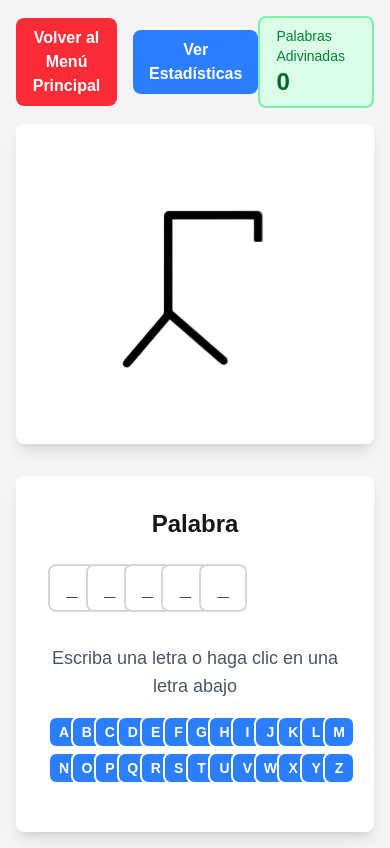
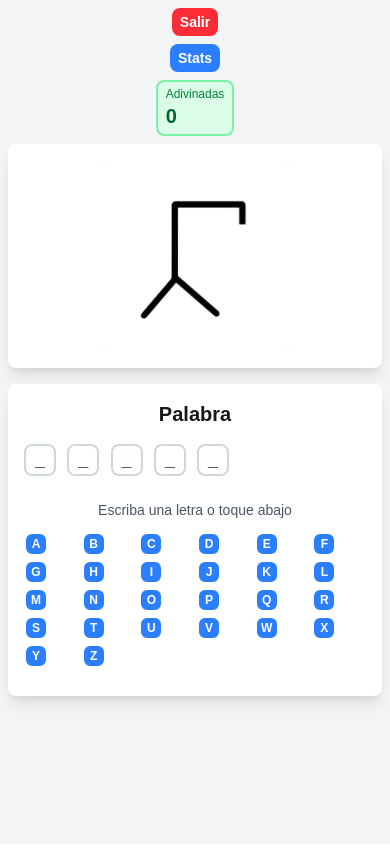
Before and after one commit to JuanLoaiza007/ahorcado-jam, a Next.js app: page /juego in a window 390 px wide. Built offline with nearby package versions, Linux system fonts and the light colour scheme.

Commit message:
feat: improve responsive on portrait devices

```diff
--- a/app/juego/page.jsx
+++ b/app/juego/page.jsx
@@ -93,15 +93,16 @@ export default function Juego() {
   }, [gameState]);
 
   return (
-    <div className="min-h-screen bg-gray-100 p-4">
+    <div className="min-h-screen bg-gray-100 p-2 sm:p-4">
       {/* Barra superior con botones y contador */}
-      <div className="max-w-6xl mx-auto mb-4 flex justify-between items-center">
-        <div className="flex items-center space-x-4">
+      <div className="max-w-6xl mx-auto mb-2 sm:mb-4 flex flex-col sm:flex-row justify-between items-center gap-2">
+        <div className="flex flex-col sm:flex-row items-center space-y-2 sm:space-y-0 sm:space-x-4">
           <button
             onClick={() => setShowExitModal(true)}
-            className="bg-red-500 hover:bg-red-700 text-white font-bold py-2 px-4 rounded-lg transition duration-300"
+            className="bg-red-500 hover:bg-red-700 text-white font-bold py-1 px-2 sm:py-2 sm:px-4 rounded-lg transition duration-300 text-sm sm:text-base"
           >
-            Volver al Menú Principal
+            <span className="sm:hidden">Salir</span>
+            <span className="hidden sm:inline">Volver al Menú Principal</span>
           </button>
 
           {/* Botón para ver estadísticas */}
@@ -113,22 +114,24 @@ export default function Juego() {
                 )}`
               );
             }}
-            className="bg-blue-500 hover:bg-blue-700 text-white font-bold py-2 px-4 rounded-lg transition duration-300"
+            className="bg-blue-500 hover:bg-blue-700 text-white font-bold py-1 px-2 sm:py-2 sm:px-4 rounded-lg transition duration-300 text-sm sm:text-base"
           >
-            Ver Estadísticas
+            <span className="sm:hidden">Stats</span>
+            <span className="hidden sm:inline">Ver Estadísticas</span>
           </button>
         </div>
 
         {/* Contador de palabras adivinadas */}
         <div
-          className="bg-green-100 border-2 border-green-300 rounded-lg px-4 py-2"
+          className="bg-green-100 border-2 border-green-300 rounded-lg px-2 sm:px-4 py-1 sm:py-2"
           suppressHydrationWarning
         >
-          <div className="text-sm text-green-700 font-medium">
-            Palabras Adivinadas
+          <div className="text-xs sm:text-sm text-green-700 font-medium">
+            <span className="sm:hidden">Adivinadas</span>
+            <span className="hidden sm:inline">Palabras Adivinadas</span>
           </div>
           <div
-            className="text-2xl font-bold text-green-800"
+            className="text-xl sm:text-2xl font-bold text-green-800"
             suppressHydrationWarning
           >
             {wordsGuessed}
@@ -137,10 +140,10 @@ export default function Juego() {
       </div>
 
       <div className="max-w-6xl mx-auto">
-        <div className="grid grid-cols-1 md:grid-cols-2 gap-8">
+        <div className="grid grid-cols-1 md:grid-cols-2 gap-4 sm:gap-8">
           {/* Izquierda: Espacio para imagen del ahorcado */}
-          <div className="flex items-center justify-center bg-white rounded-lg shadow-lg p-8">
-            <div className="w-64 h-64 bg-gray-200 rounded-lg flex items-center justify-center overflow-hidden">
+          <div className="flex items-center justify-center bg-white rounded-lg shadow-lg p-4 sm:p-8">
+            <div className="w-48 h-48 sm:w-64 sm:h-64 bg-gray-200 rounded-lg flex items-center justify-center overflow-hidden">
               <img
                 src={SPRITE_MONIGOTE[gameState.wrongGuesses]}
                 alt={`Estado del ahorcado: ${gameState.wrongGuesses}`}
@@ -151,10 +154,12 @@ export default function Juego() {
           </div>
 
           {/* Derecha: Cuadros para letras */}
-          <div className="bg-white rounded-lg shadow-lg p-8">
-            <h2 className="text-2xl font-bold mb-6 text-center">Palabra</h2>
+          <div className="bg-white rounded-lg shadow-lg p-4 sm:p-8">
+            <h2 className="text-xl sm:text-2xl font-bold mb-4 sm:mb-6 text-center">
+              Palabra
+            </h2>
             <div
-              className={`grid gap-2 mb-8 ${
+              className={`grid gap-1 sm:gap-2 mb-6 sm:mb-8 ${
                 gameState.word.length > 8 ? "grid-cols-10" : "grid-cols-8"
               }`}
               suppressHydrationWarning
@@ -162,7 +167,7 @@ export default function Juego() {
               {gameState.revealed.map((letter, i) => (
                 <div
                   key={i}
-                  className="w-12 h-12 border-2 border-gray-300 rounded-lg flex items-center justify-center text-xl font-bold bg-white"
+                  className="w-8 h-8 sm:w-12 sm:h-12 border-2 border-gray-300 rounded-lg flex items-center justify-center text-lg sm:text-xl font-bold bg-white"
                   suppressHydrationWarning
                 >
                   {letter}
@@ -171,15 +176,20 @@ export default function Juego() {
             </div>
 
             {/* Texto "Escriba una letra o haga clic en una letra abajo" */}
-            <div className="text-center mb-4">
-              <p className="text-lg text-gray-600">
-                Escriba una letra o haga clic en una letra abajo
+            <div className="text-center mb-3 sm:mb-4">
+              <p className="text-sm sm:text-lg text-gray-600">
+                <span className="sm:hidden">
+                  Escriba una letra o toque abajo
+                </span>
+                <span className="hidden sm:inline">
+                  Escriba una letra o haga clic en una letra abajo
+                </span>
               </p>
             </div>
 
             {/* Botones para letras A-Z */}
             <div
-              className="grid grid-cols-13 gap-1 mb-4"
+              className="grid grid-cols-6 sm:grid-cols-9 md:grid-cols-13 gap-1 mb-3 sm:mb-4"
               suppressHydrationWarning
             >
               {ALPHABET.map((letter) => (
@@ -187,7 +197,7 @@ export default function Juego() {
                   key={letter}
                   onClick={() => handleKeyPress(letter)}
                   disabled={gameState.guessedLetters.has(letter)}
-                  className={`w-8 h-8 border-2 rounded-lg flex items-center justify-center text-sm font-bold transition duration-300 ${
+                  className={`w-6 h-6 sm:w-8 sm:h-8 border-2 rounded-lg flex items-center justify-center text-xs sm:text-sm font-bold transition duration-300 ${
                     gameState.guessedLetters.has(letter)
                       ? "bg-gray-400 text-gray-600 cursor-not-allowed"
                       : "bg-blue-500 hover:bg-blue-700 text-white cursor-pointer"
@@ -204,26 +214,26 @@ export default function Juego() {
 
       {/* Modal de confirmación de salida */}
       {showExitModal && (
-        <div className="fixed inset-0 bg-black bg-opacity-50 flex items-center justify-center z-50">
-          <div className="bg-white rounded-lg p-8 max-w-md mx-4 shadow-xl">
-            <h2 className="text-2xl font-bold text-gray-800 mb-4">
+        <div className="fixed inset-0 bg-black bg-opacity-50 flex items-center justify-center z-50 p-4">
+          <div className="bg-white rounded-lg p-4 sm:p-8 max-w-md w-full shadow-xl">
+            <h2 className="text-lg sm:text-2xl font-bold text-gray-800 mb-3 sm:mb-4">
               ¿Salir del juego?
             </h2>
-            <p className="text-gray-600 mb-6">
+            <p className="text-sm sm:text-base text-gray-600 mb-4 sm:mb-6">
               Si sales ahora, perderás tu progreso actual y las estadísticas no
               se guardarán. ¿Estás seguro de que quieres volver al menú
               principal?
             </p>
-            <div className="flex space-x-4">
+            <div className="flex space-x-3 sm:space-x-4">
               <button
                 onClick={() => setShowExitModal(false)}
-                className="flex-1 bg-gray-500 hover:bg-gray-700 text-white font-bold py-2 px-4 rounded-lg transition duration-300"
+                className="flex-1 bg-gray-500 hover:bg-gray-700 text-white font-bold py-2 px-3 sm:px-4 rounded-lg transition duration-300 text-sm sm:text-base"
               >
                 Cancelar
               </button>
               <button
                 onClick={() => router.push("/")}
-                className="flex-1 bg-red-500 hover:bg-red-700 text-white font-bold py-2 px-4 rounded-lg transition duration-300"
+                className="flex-1 bg-red-500 hover:bg-red-700 text-white font-bold py-2 px-3 sm:px-4 rounded-lg transition duration-300 text-sm sm:text-base"
               >
                 Salir
               </button>
```
